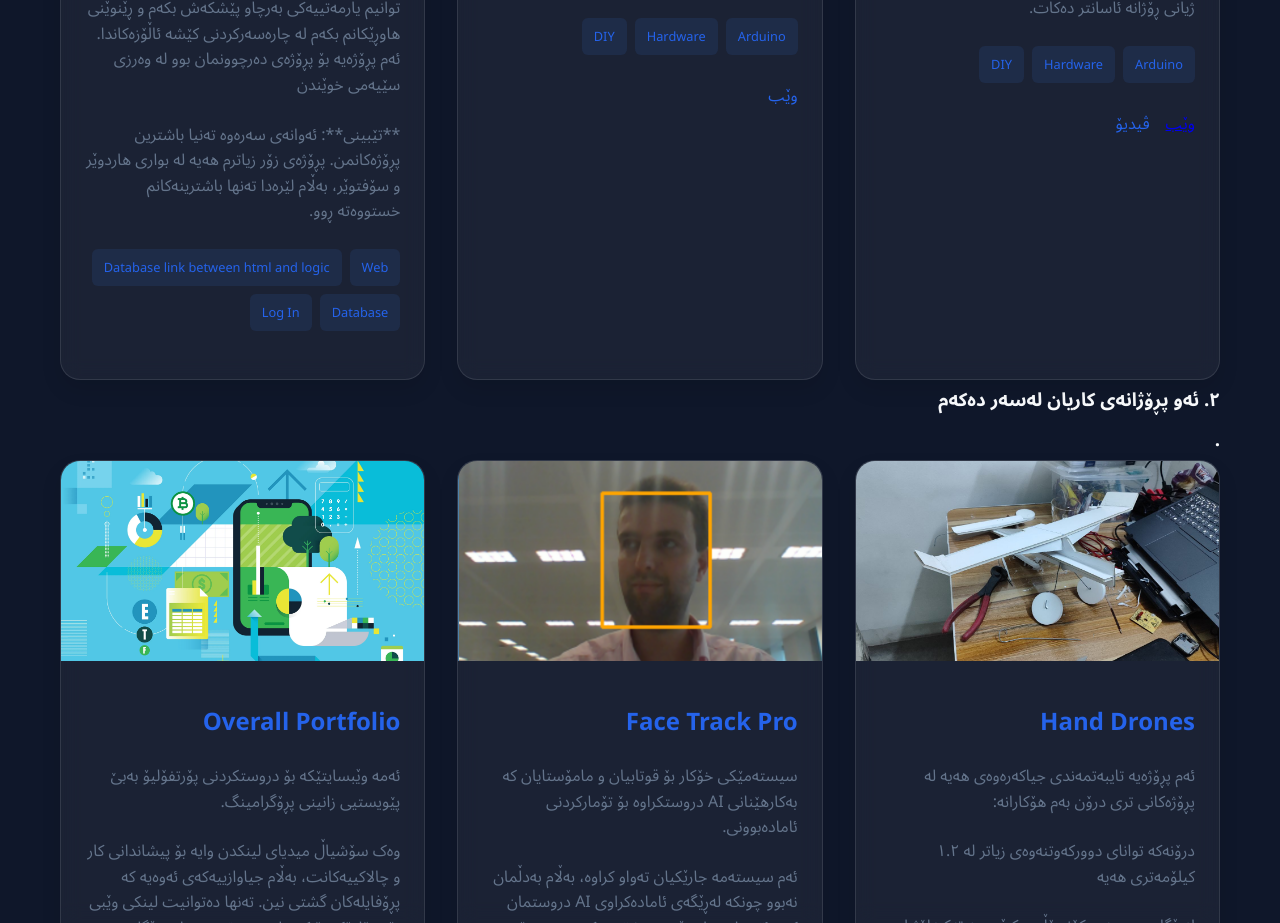
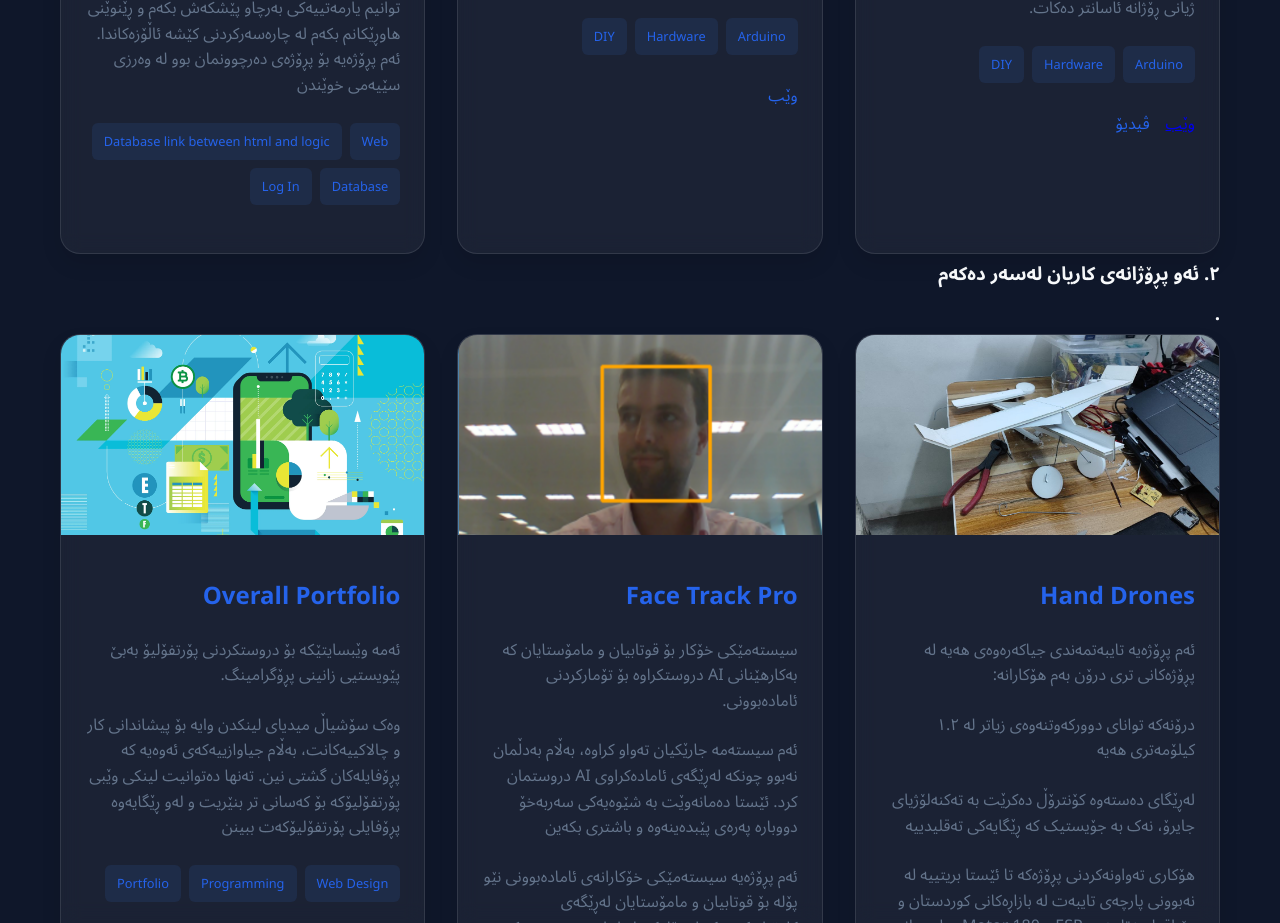
Before and after one commit to imxoshnawm/ibrahim_Portfolio, a plain HTML site: page index_ku.html in a window 1280 px wide. Shown: the part 2400-3323 px from the top of the page. Drawn offline with Linux system fonts and the light colour scheme.

Commit message:
Update index_ku.html

```diff
--- a/index_ku.html
+++ b/index_ku.html
@@ -1067,10 +1067,7 @@ footer {
             <p class="project-description">
               سەرەڕای ئەوەی تەنها ئەندامێک بووم لە تیمەکەدا، توانیم یارمەتییەکی بەرچاو پێشکەش بکەم و ڕێنوێنی هاوڕێکانم بکەم لە چارەسەرکردنی کێشە ئاڵۆزەکاندا. ئەم پڕۆژەیە بۆ پڕۆژەی دەرچوونمان بوو لە وەرزی سێیەمی خوێندن
               </p>
-              <p class="project-description">
 
-                **تێبینی**: ئەوانەی سەرەوە تەنیا باشترین پڕۆژەکانمن. پڕۆژەی زۆر زیاترم هەیە لە بواری هاردوێر و سۆفتوێر، بەڵام لێرەدا تەنها باشترینەکانم خستووەتە ڕوو.
-              </p>
             <div class="project-tags">
               <span class="project-tag">Web</span>
               <span class="project-tag">Database link between html and logic</span>
```
